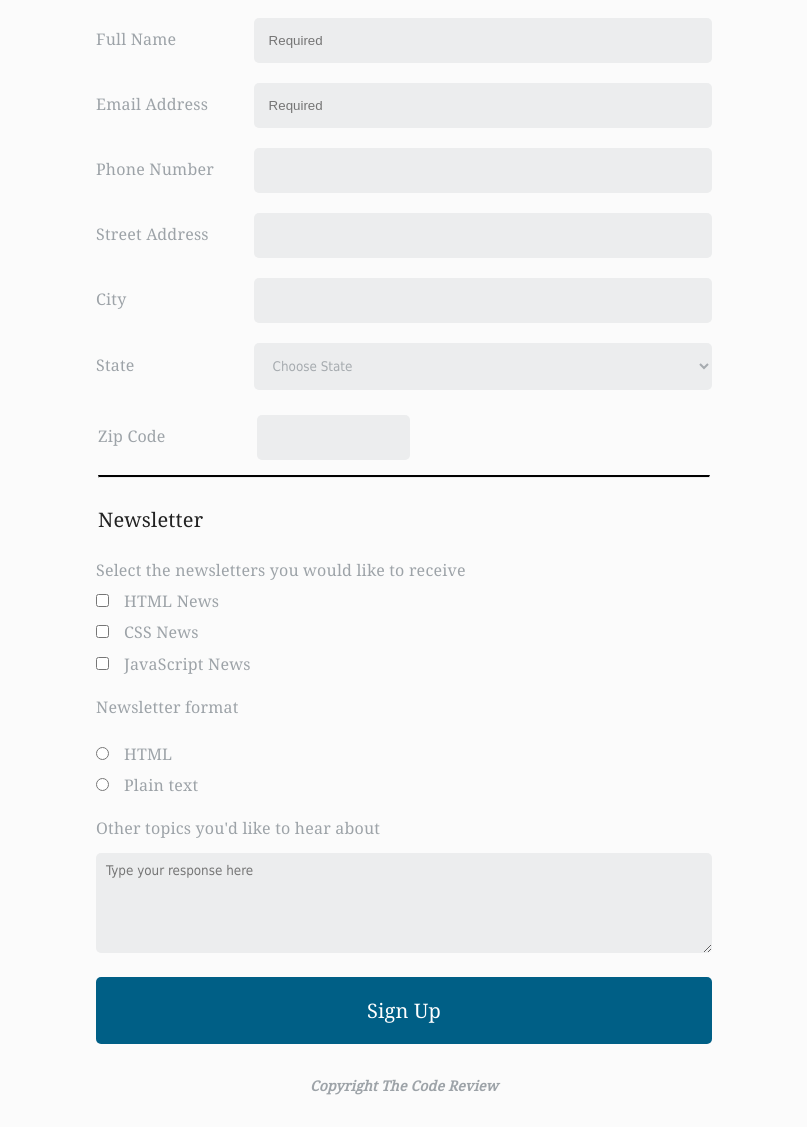
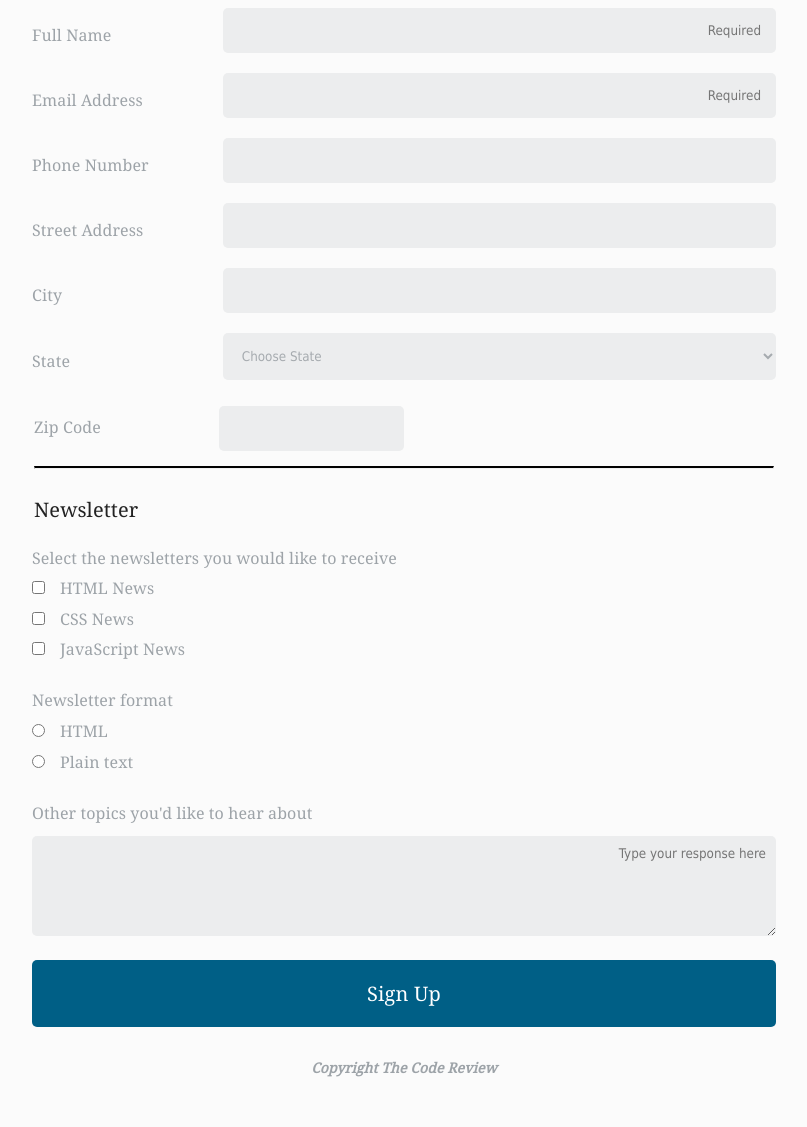
Before and after one commit to cefmx/Techdegree-Project-3, a plain HTML site: page index.html in a window 1280 px wide. Shown: the part 331-1458 px from the top of the page, without its empty margins (236-1043 px from the left). Drawn offline with Linux system fonts and the light colour scheme.

Commit message:
Added CSS transition for focus states. Changed zip code.

```diff
--- a/css/styles.css
+++ b/css/styles.css
@@ -1,18 +1,18 @@
-/* Global */
+/* -------- Global -------- */
 *{
     box-sizing: border-box;
 }
 
 
-/* Body */
+/* -------- Body -------- */
 body {
     font-family: 'Noto Serif', serif;
-    letter-spacing: 0.2px;
+    letter-spacing: 0.1px;
     margin: 0 auto;
     font-size: 16px;
     color: #9da3a8;
     background-color: #fbfbfb;
-    line-height: 1.7;
+    line-height: 1.6;
     text-align: center;
 }
 
@@ -27,16 +27,10 @@ body {
     margin-top: 10px;
 }
 
-#nl,
-#nlf {
-    padding-top: 20px 0 15px 0;
-}
-
 
 h2,
 .contact,
-.newsl
- {
+.newsl {
     font-size: 20px;
     color: #222;
 }
@@ -49,7 +43,6 @@ h2,
 h2 {
     padding: 10px 0 0 0;
 }
-
 
 header {
     display: flex;
@@ -88,7 +81,6 @@ header {
 }
 
 
-
 footer {
     display: flex;
     align-items: center;
@@ -99,11 +91,9 @@ footer {
     padding: 0 0 15px 0;
 }
 
-
 form {
     display: flex;
     flex-direction: column;
-    align-items: left;
     Margin: auto;
     text-align: left;
     width: 100%;
@@ -115,8 +105,6 @@ form {
     margin: auto;
     align-items: center;
 }
-
-
 
 button {
     background-color: #005F86;
@@ -157,10 +145,11 @@ fieldset {
 }
 
 
-input:required {
+::placeholder {
     font-family: Tahoma, sans-serif;
     text-align: right;
 }
+
 
 
 option[default] {
@@ -176,14 +165,13 @@ input[type="radio"] {
 }
 
 input[type="checkbox"]:checked + label {
-    font-weight: bold;
-    color: #2B2C2E
+    color: #8e8e8e
     }
 
 input[type="radio"]:checked + label {
-        font-weight: bold;
-        color: #2B2C2E
+    color: #8e8e8e
 }
+
 
 input[type="text"],
 input[type="tel"],
@@ -203,6 +191,12 @@ input[type="email"],
     font-family: Tahoma, sans-serif;
 }
 
+
+input, select, textarea {
+    transition: all 1s ease-out;
+    outline-color: #ecedee;
+}
+
 input:focus,
 select:focus,
 textarea:focus {
@@ -211,7 +205,7 @@ textarea:focus {
 
 input[name="zipcode"]{
     max-width: 50%;
-    align-self: fl;
+    align-self: flex-start;
 }
 
 
@@ -220,28 +214,26 @@ input[type="submit"] {
     align-self:flex-start;
 }
 
-input[type=“button”],
-input[type=“submit”] {
+input[type="button"] {
     cursor: pointer;
 }
 
 
 
 
-/* Media queries */
-@media screen and (min-width: 768px){
-    form {
-  width: 50%;
 
-  }
+/* -------- Media queries -------- */
 
-  input[name="zipcode"]{
-    flex-basis: 25%;
-    align-self: baseline;
-    flex-direction: row;
-    justify-content: flex-start;
-    margin-left: 15%;
+@media screen and (min-width: 768px) {
 
+
+form {
+   width: 60%;
+}
+
+input[name="zipcode"]{
+   max-width: 25%;
+   align-self: baseline;
 }
 
 
@@ -254,16 +246,18 @@ input[type=“submit”] {
 }
 
 
- .contact-info label
- {
+.contact-info label {
+    margin: auto 0;
     flex-basis: 35%;
- }
+}
 
+.zip-code label {
+    justify-items: flex-start;
+    flex-basis: 25%;
+}
 
  #state {
     flex-basis: 100%;
 }
 
-
-
 }
--- a/index.html
+++ b/index.html
@@ -52,7 +52,6 @@
                   <div class="full-width">
                   <label for="state">State</label><br>
                   <select id="state" name="your-state">
-
                     <option value="" default selected>Choose State</option>
                     <option value="alabama">Alabama</option>
                     <option value="alaska">Alaska</option>
@@ -107,7 +106,7 @@
                   </select>
                   </div>
               </fieldset>
-          <fieldset class="zip-cope">
+              <fieldset class="zip-code">
                   <div class="full-width">
                     <label for="zipcode">Zip Code</label><br>
                     <input type="text" id="zipcode" name="zipcode"><br>
@@ -123,13 +122,12 @@
                     <input type="checkbox" id="cssnews" value="news_css" name="newsletter"><label class="light" for="cssnews">CSS News</label><br>
                     <input type="checkbox" id="javascriptnews" value="news_javascript" name="newsletter"><label class="light" for="javascriptnews">JavaScript News</label>
                   </section>
-          <p><label>Newsletter format</label>
+                  <br><label class="newsletter-format">Newsletter format</label>
                   <section id="nlf">
                     <input type="radio" id="html-format" value="html-format" name="newsletter_format"><label for="html-format">HTML</label><br>
                     <input type="radio" id="plain-text" value="plain-text" name="newsletter_format"><label for="plain-text">Plain text</label><br>
                   </section>
-          <p>Other topics you'd like to hear about<br>
-
+                  <br>Other topics you'd like to hear about<br>
                   <textarea id="other-topics" name="other_topics" placeholder="Type your response here"></textarea>
 
                   <p><button type="submit">Sign Up</button></p>
```
Lines whose indentation alone changed are shown as unchanged.
